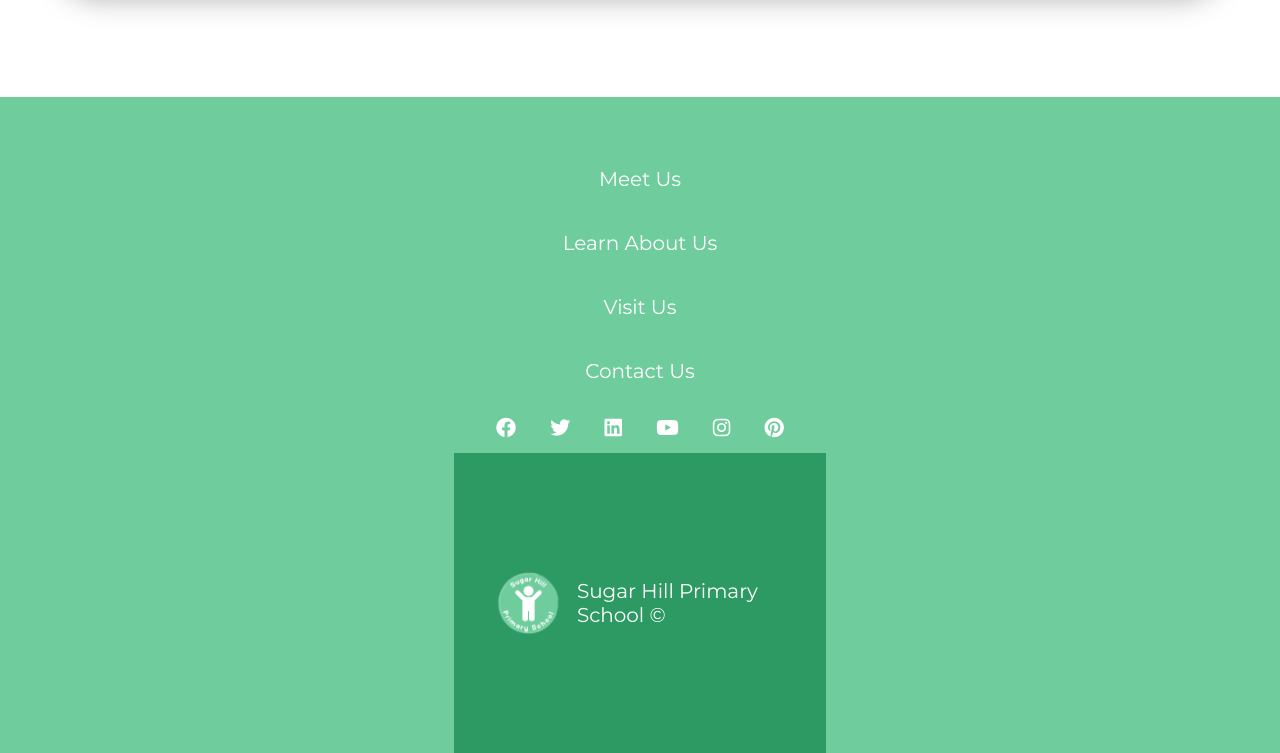
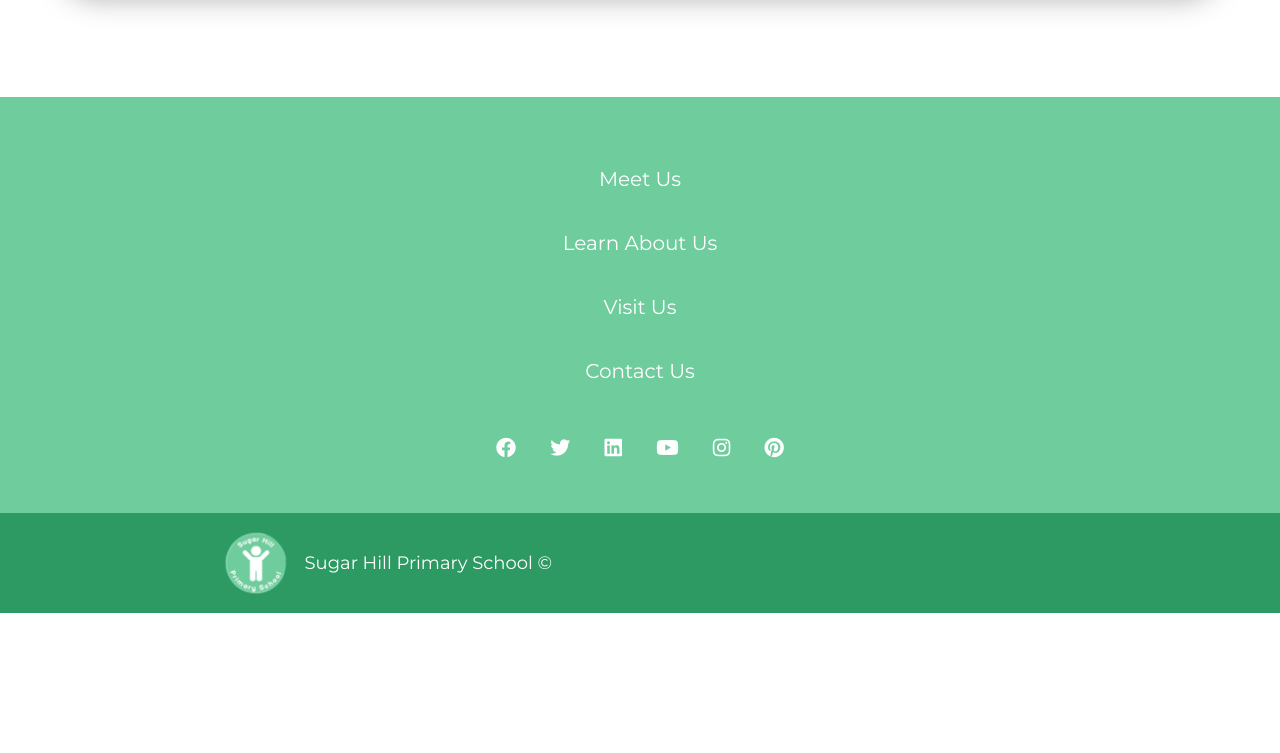
Before and after one commit to aslwilliams94/preschool-website, a plain HTML site: page index.html in a window 1280 px wide. Shown: the part 3772-4525 px from the top of the page. After the commit the page ends 4385 px from the top, so only its background shows below. Drawn offline with Linux system fonts and the light colour scheme.

Commit message:
slight UI adjustments

```diff
--- a/main.css
+++ b/main.css
@@ -287,6 +287,7 @@ footer{
 .social-wrapper{
     display: inline-block;
     margin: auto;
+    padding: 20px 0 40px 0;
     text-align: center;
 }
 
@@ -304,7 +305,8 @@ footer{
 
     background-color: #2C9A62;
     display: flex;
-    height: 300px;
+    height: 100px;
+    width:100%;
     margin: auto;
     justify-content: center;
 }
@@ -315,7 +317,7 @@ footer{
 }
 
 .copywright-text{
-    font-size: 20px;
+    font-size: 18px;
     color: #FFFFFF;
     align-self: center;
     padding:0;
```
